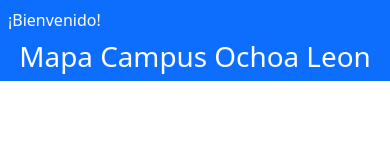
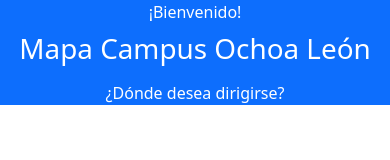
Before and after one commit to Emig21/mapaINSTIPP, a website: page index.html in a window 390 px wide. Drawn offline with nearby package versions, Linux system fonts and the light colour scheme.

Commit message:
correción responsive

```diff
--- a/index.html
+++ b/index.html
@@ -9,14 +9,17 @@
 <body>
     <!-- barra de navegación -->
     <section class="container-fluid">
-        <div class="row text-bg-primary">
-            <div class="col-sm-1 md-2 p-2" >
-                <span class="navbar-brand mb-0 h1 text-bg-primary">¡Bienvenido!</span>
+            <div class="row justify-content-between align-items-center text-bg-primary">
+                <div class="col-12 col-lg-4 text-lg-start text-center mb-2 mb-lg-0">
+                    <span class="navbar-brand">¡Bienvenido!</span>
+                </div>
+                <div class="col-12 col-lg-4 text-center mb-2 mb-lg-0">
+                    <h1>Mapa Campus Ochoa León</h1>
+                </div>
+                <div class="col-12 col-lg-4 text-lg-end text-center">
+                    <span class="navbar-brand">¿Dónde desea dirigirse?</span>
+                </div>
             </div>
-            <div class="col-sm-11 md-10 text-center">
-              <h1>Mapa Campus Ochoa Leon</h1>
-            </div>
-        </div>
     </section>
 
     <!-- cuerpo de página -->
```
